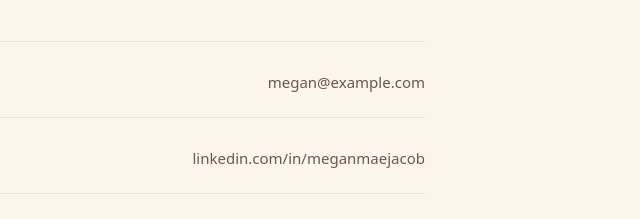
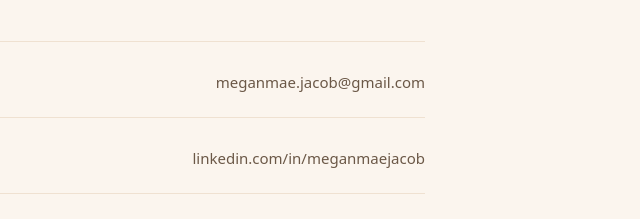
Before and after one commit to bannannabread/portfolio-1, an Astro site: page /contact in a window 1280 px wide. Shown: the part 376-595 px from the top of the page, 263-903 px from the left. Built offline with nearby package versions, Linux system fonts and the light colour scheme; Astro itself is replaced by a stand-in of ours.

Commit message:
Use real email in footer and Contact page
Replaces the last placeholder contact detail (megan@example.com)
with meganmae.jacob@gmail.com in both SiteFooter and Contact. All
three contact channels (email, LinkedIn, GitHub) are now real.

Co-Authored-By: Claude Sonnet 5 <noreply@anthropic.com>
Claude-Session: https://claude.ai/code/session_01VJYVpGmrDm5gxNMk2ZBBzh

```diff
--- a/src/components/SiteFooter.astro
+++ b/src/components/SiteFooter.astro
@@ -6,7 +6,7 @@ const year = new Date().getFullYear();
   <div class="wrap bar">
     <p class="credit">Designed by Megan &middot; {year}</p>
     <ul class="links">
-      <li><a href="mailto:megan@example.com">Email</a></li>
+      <li><a href="mailto:meganmae.jacob@gmail.com">Email</a></li>
       <li>
         <a href="https://www.linkedin.com/in/meganmaejacob/" rel="me noopener" target="_blank">LinkedIn</a>
       </li>
--- a/src/pages/contact.astro
+++ b/src/pages/contact.astro
@@ -4,7 +4,7 @@ import SiteNav from '../components/SiteNav.astro';
 import SiteFooter from '../components/SiteFooter.astro';
 
 const channels = [
-  { label: 'Email', value: 'megan@example.com', href: 'mailto:megan@example.com' },
+  { label: 'Email', value: 'meganmae.jacob@gmail.com', href: 'mailto:meganmae.jacob@gmail.com' },
   {
     label: 'LinkedIn',
     value: 'linkedin.com/in/meganmaejacob',
```
